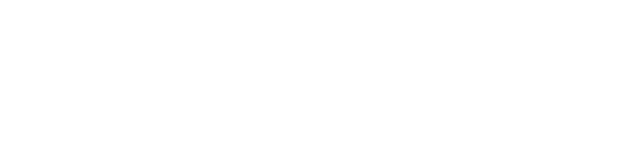
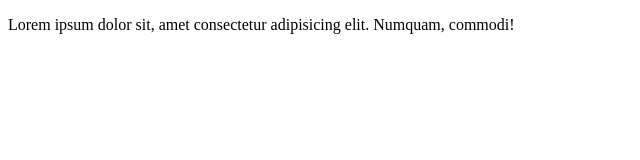
Before and after one commit to rrruales/ejemplo1, a plain HTML site: page index.html in a window 1280 px wide. Shown: the whole page, without its empty margins (0-640 px from the left). Drawn offline with Linux system fonts and the light colour scheme.

Commit message:
Agregado DIV contenedor

```diff
--- a/index.html
+++ b/index.html
@@ -7,5 +7,11 @@
 </head>
 <body>
 
+    <!--DIV CONTENEDOR 1-->
+    <div class="container">
+        <div class="row">
+            <p>Lorem ipsum dolor sit, amet consectetur adipisicing elit. Numquam, commodi!</p>
+        </div>
+    </div>
 </body>
 </html>
```
